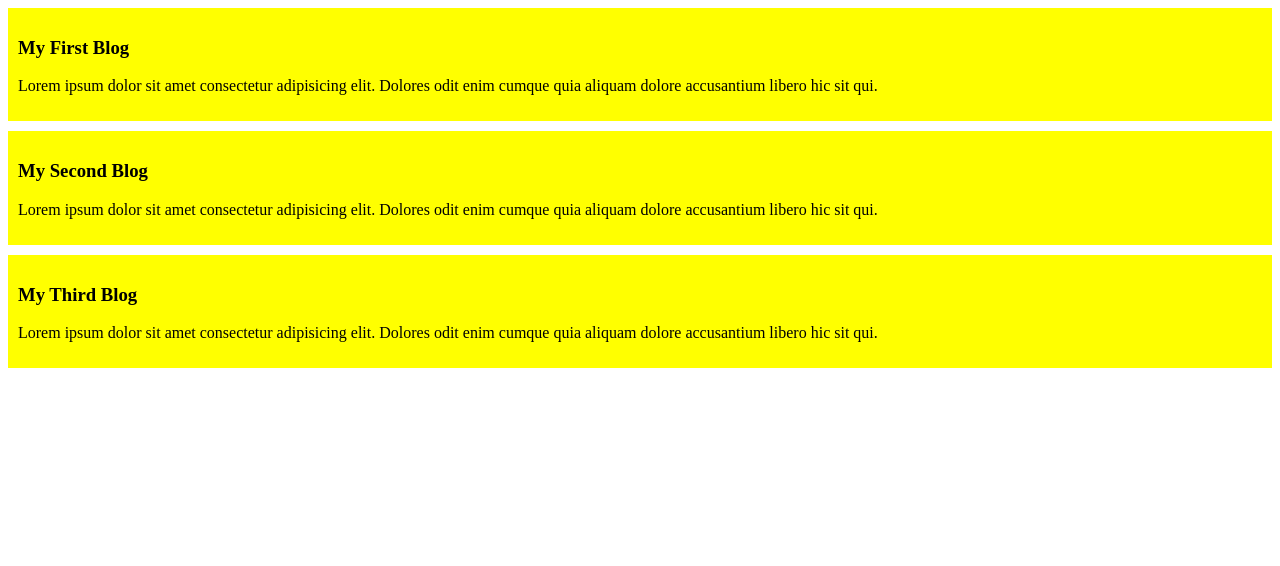
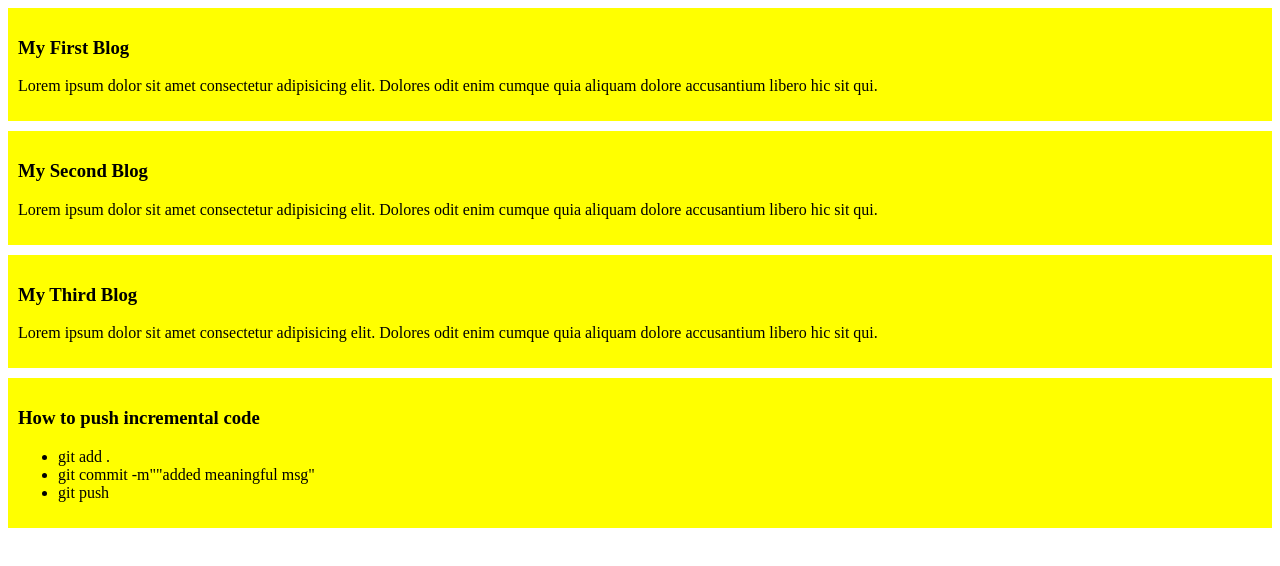
Before and after one commit to badboylimon/my-simple-website, a plain HTML site: page index.html in a window 1280 px wide. Drawn offline with Linux system fonts and the light colour scheme.

Commit message:
added the list

```diff
--- a/index.html
+++ b/index.html
@@ -19,6 +19,14 @@
         <h3>My Third Blog</h3>
         <p>Lorem ipsum dolor sit amet consectetur adipisicing elit. Dolores odit enim cumque quia aliquam dolore accusantium libero hic sit qui.</p>
     </div>
+    <div>
+        <h3>How to push incremental code</h3>
+        <ul>
+            <li>git add .</li>
+            <li>git commit -m""added meaningful msg"</li>
+            <li>git push</li>
+        </ul>
+    </div>
 
 </body>
 </html>
```
